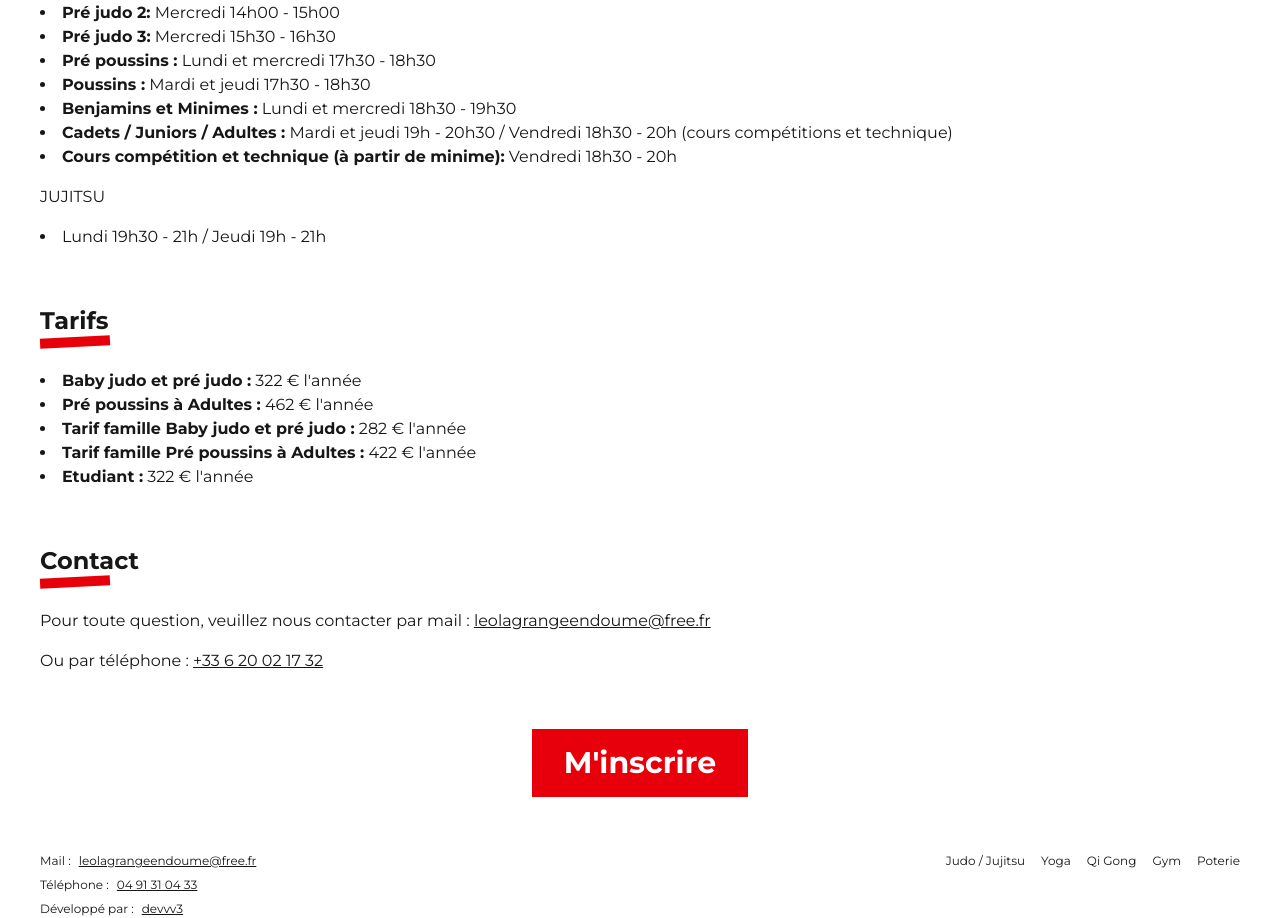
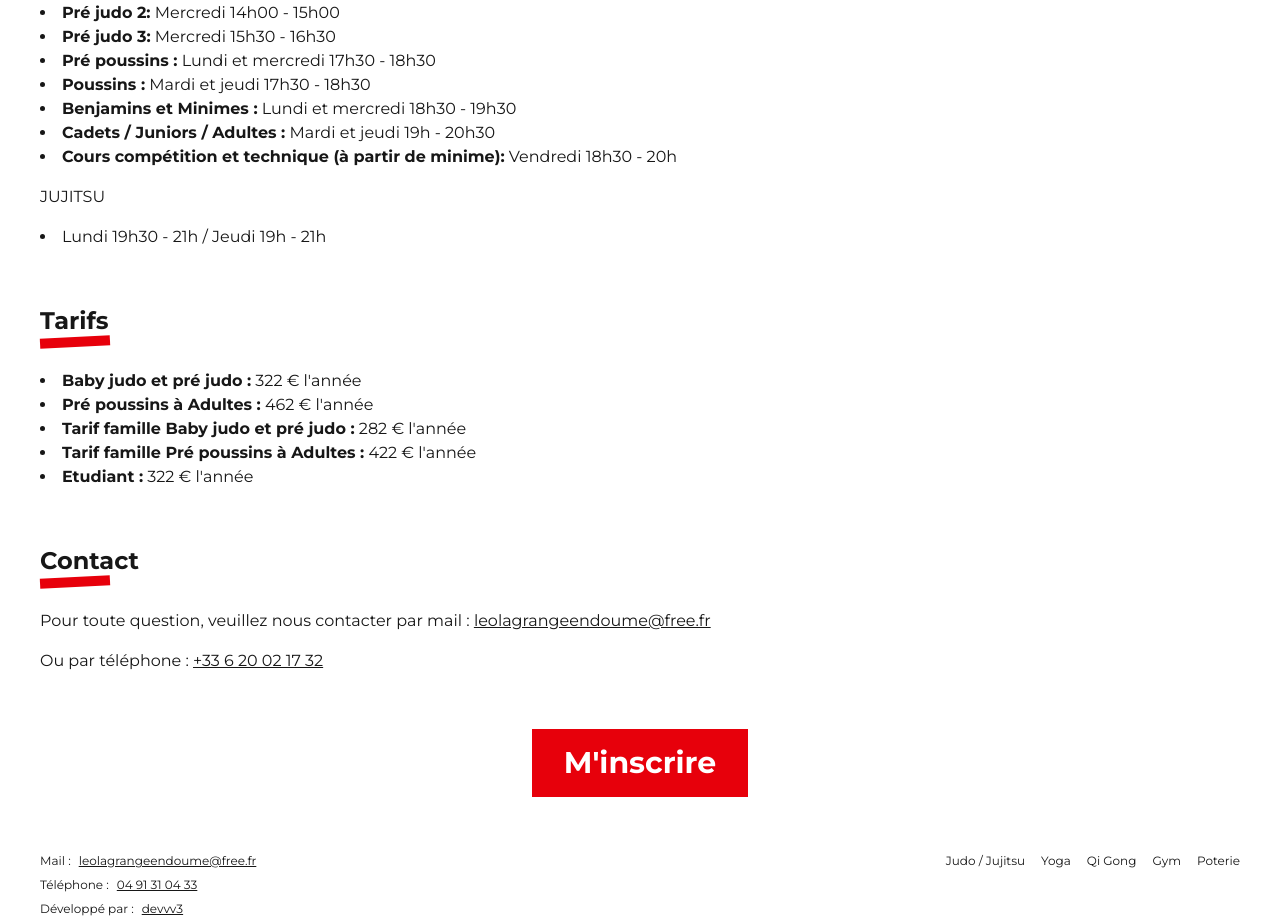
Before and after one commit to JeromeJULIEN/2025_ajm, a Next.js app: page /judo in a window 1280 px wide. Shown: the part 1323-2241 px from the top of the page. Built offline with nearby package versions, Linux system fonts and the light colour scheme.

Commit message:
removed duplicated info

```diff
--- a/src/app/judo/page.tsx
+++ b/src/app/judo/page.tsx
@@ -99,7 +99,7 @@ const page = () => {
           </li>
           <li>
             <strong>Cadets / Juniors / Adultes :</strong> Mardi et jeudi 19h -
-            20h30 / Vendredi 18h30 - 20h (cours compétitions et technique)
+            20h30
           </li>
           <li>
             <strong>
```
